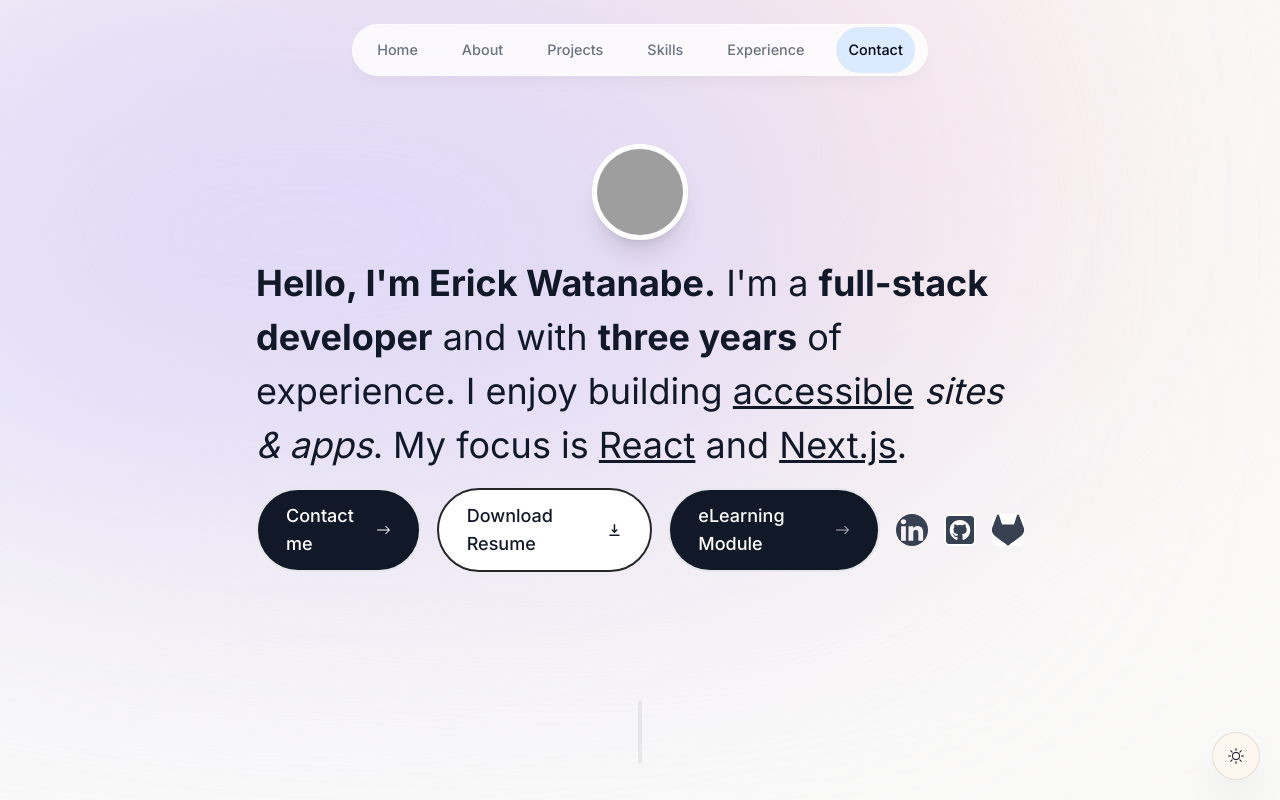
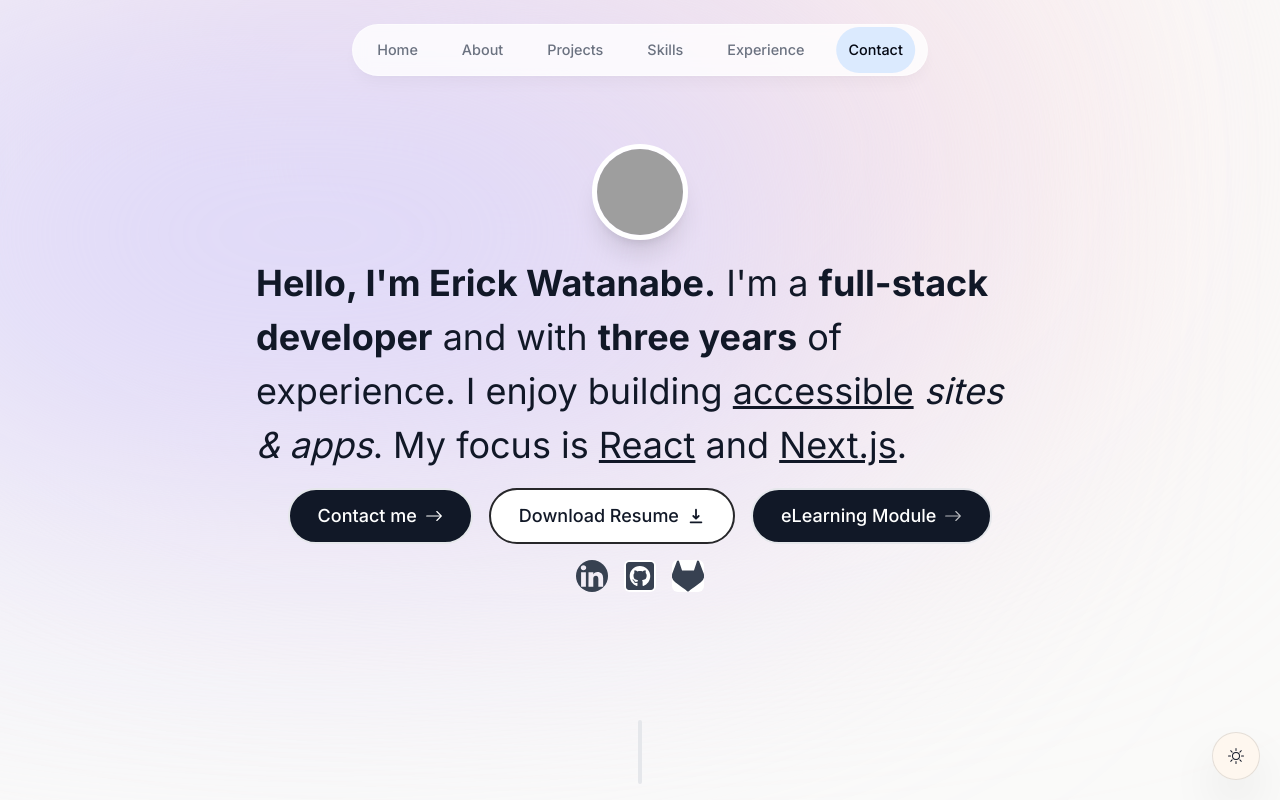
Before and after one commit to SkiSherpa/portfolio, a Next.js app: page / in a window 1280 px wide. Shown: the top 800 px of the page. Built offline with nearby package versions, Linux system fonts and the light colour scheme; no server answers; grey boxes are pictures that could not be loaded.

Commit message:
Edit layout of button in Intro

```diff
--- a/src/components/Intro.tsx
+++ b/src/components/Intro.tsx
@@ -50,11 +50,13 @@ export default function Intro() {
 				<span className="underline">Next.js</span>.
 			</motion.h1>
 			<motion.div
-				className="flex flex-col sm:flex-row items-center justify-center gap-4 px-4 text-lg font-medium"
+				className="flex flex-col items-center justify-center gap-4 px-4 text-lg font-medium"
 				initial={{ opacity: 0, y: 100 }}
 				animate={{ opacity: 1, y: 0 }}
-				transition={{ delay: 0.1 }} // have the buttons come in 0.1 sec after intro. it looks cool
+				transition={{ delay: 0.1 }}
 			>
+				{/* Top row: text buttons */}
+				<div className="flex flex-col sm:flex-row items-center justify-center gap-4">
 					<Link
 						href="#contact"
 						className="group bg-gray-900 text-white px-7 py-3 flex items-center gap-2 rounded-full border-2 focus:scale-110 hover:scale-110 hover:bg-sky-600 active:scale-105 transition"
@@ -81,6 +83,10 @@ export default function Intro() {
 					>
 						eLearning Module <BsArrowRight className="opacity-70 transition" />
 					</a>
+				</div>
+
+				{/* Bottom row: icon links */}
+				<div className="flex items-center justify-center gap-4">
 					<a
 						href="https://www.linkedin.com/in/erick-watanabe/"
 						target="_blank"
@@ -102,6 +108,7 @@ export default function Intro() {
 					>
 						<SiGitlab className="bg-white text-gray-700 rounded-md text-[2rem] focus:scale-110 hover:scale-110 hover:bg-sky-600 active:scale-110 transition cursor-pointer" />
 					</a>
+				</div>
 			</motion.div>
 		</section>
 	);
```
Lines whose indentation alone changed are shown as unchanged.
